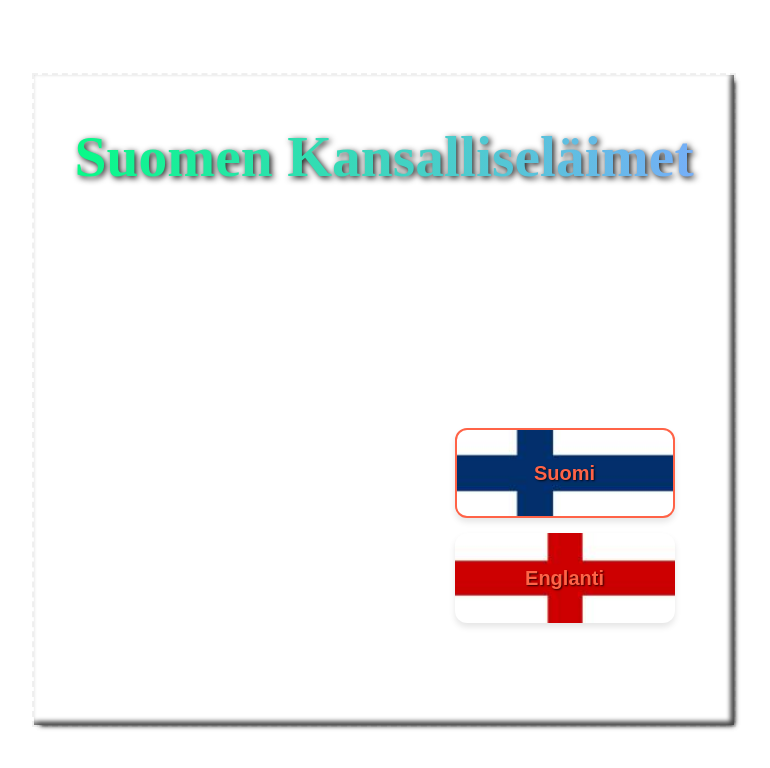
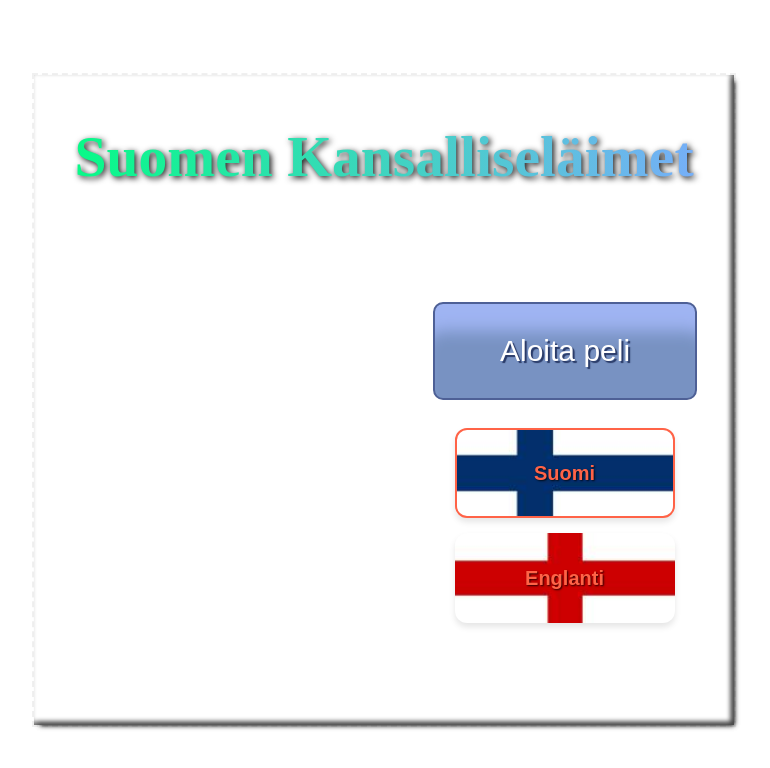
Before and after one commit to Niklas20/Mosaiikki-pelit, a React (Vite) app in the folder Suomen-Kansalliseläimet/: page / in a window 1280 px wide. Shown: the top 768 px of the page, without its empty margins (256-1026 px from the left). Built offline with nearby package versions, Linux system fonts and the light colour scheme.

Commit message:
added start button to main screen, added cursor and pointer

```diff
--- a/Suomen-Kansalliseläimet/src/App.css
+++ b/Suomen-Kansalliseläimet/src/App.css
@@ -4,6 +4,7 @@
     padding: 0;
     box-sizing: border-box;
     user-select: none;
+    cursor: url('./imgs/cursor.png'), auto;
 }
 
 .container
--- a/Suomen-Kansalliseläimet/src/components/Layout/Layout.css
+++ b/Suomen-Kansalliseläimet/src/components/Layout/Layout.css
@@ -27,7 +27,7 @@
 .language-button-en:hover
 {
     transform: scale(1.1);
-    cursor: url("./imgs/pointer.png"), pointer;
+    cursor: url("../../imgs/pointer.png"), pointer;
 }
 
 .exit-button:disabled,
@@ -73,7 +73,7 @@
 .big-language-button-fi span,
 .big-language-button-en span
 {
-    cursor: url("./imgs/pointer.png"), pointer;
+    cursor: url("../../imgs/pointer.png"), pointer;
 }
 
 .big-language-button-fi:hover,
@@ -81,7 +81,7 @@
 {
     transform: scale(1.05);
     background-color: #e0e0e0;
-    cursor: url("./imgs/pointer.png"), pointer;
+    cursor: url("../../imgs/pointer.png"), pointer;
 }
 
 .big-language-button-selected
--- a/Suomen-Kansalliseläimet/src/data/Translations.json
+++ b/Suomen-Kansalliseläimet/src/data/Translations.json
@@ -10,6 +10,10 @@
     "main-screen-big-language-button-en": {
         "fi": "Englanti",
         "en": "English"
+    },
+    "main-screen-button": {
+        "fi": "Aloita peli",
+        "en": "Start game"
     },
     "tooltip-motive": {
         "fi": "Motiivi",
--- a/Suomen-Kansalliseläimet/src/pages/MainScreen/MainScreen.css
+++ b/Suomen-Kansalliseläimet/src/pages/MainScreen/MainScreen.css
@@ -12,3 +12,38 @@
     color: transparent;
     filter: drop-shadow(2px 2px 3px hsl(0, 0%, 8%));
 }
+
+.main-screen-button
+{
+    box-shadow: inset 1px 39px 16px -12px #9fb4f2;
+    background-color: #7892c2;
+    border-radius: 10px;
+    border: 2px solid #4e6096;
+    display: inline-block;
+    cursor: pointer;
+    color: #ffffff;
+    font-family: Arial;
+    font-size: 30px;
+    padding: 30px 65px;
+    text-decoration: none;
+    text-shadow: 2px 2px 1px #283966;
+    position: absolute;
+    left: 57%;
+    bottom: 50%;
+}
+
+.main-screen-button:hover
+{
+    background-color: #476e9e;
+    position: absolute;
+    transform: scale(0.95);
+
+    cursor: url("../../imgs/pointer.png"), pointer;
+}
+
+.main-screen-button:active
+{
+    position: absolute;
+    transform: scale(0.9);
+    cursor: url("../../imgs/pointer.png"), pointer;
+}
--- a/Suomen-Kansalliseläimet/src/pages/MainScreen/MainScreen.tsx
+++ b/Suomen-Kansalliseläimet/src/pages/MainScreen/MainScreen.tsx
@@ -1,12 +1,24 @@
+import { useNavigate } from "react-router-dom";
 import { useTranslate } from "../../utils/translate";
 import "./MainScreen.css";
 
 const MainScreen = () => {
+    const navigate = useNavigate();
     const translate = useTranslate();
+
+    const handleButtonClick = () => {
+        navigate("/info");
+    }
 
     return (
         <div className="screen main-screen">
             <h1 className="main-screen-title">{translate("main-screen-title")}</h1>
+            <button
+                className="main-screen-button"
+                onClick={handleButtonClick}
+            >
+                {translate("main-screen-button")}
+            </button>
         </div>
     )
 }
```
Also changed, not shown: Suomen-Kansalliseläimet/src/imgs/cursor.png (added), Suomen-Kansalliseläimet/src/imgs/pointer.png (added).
